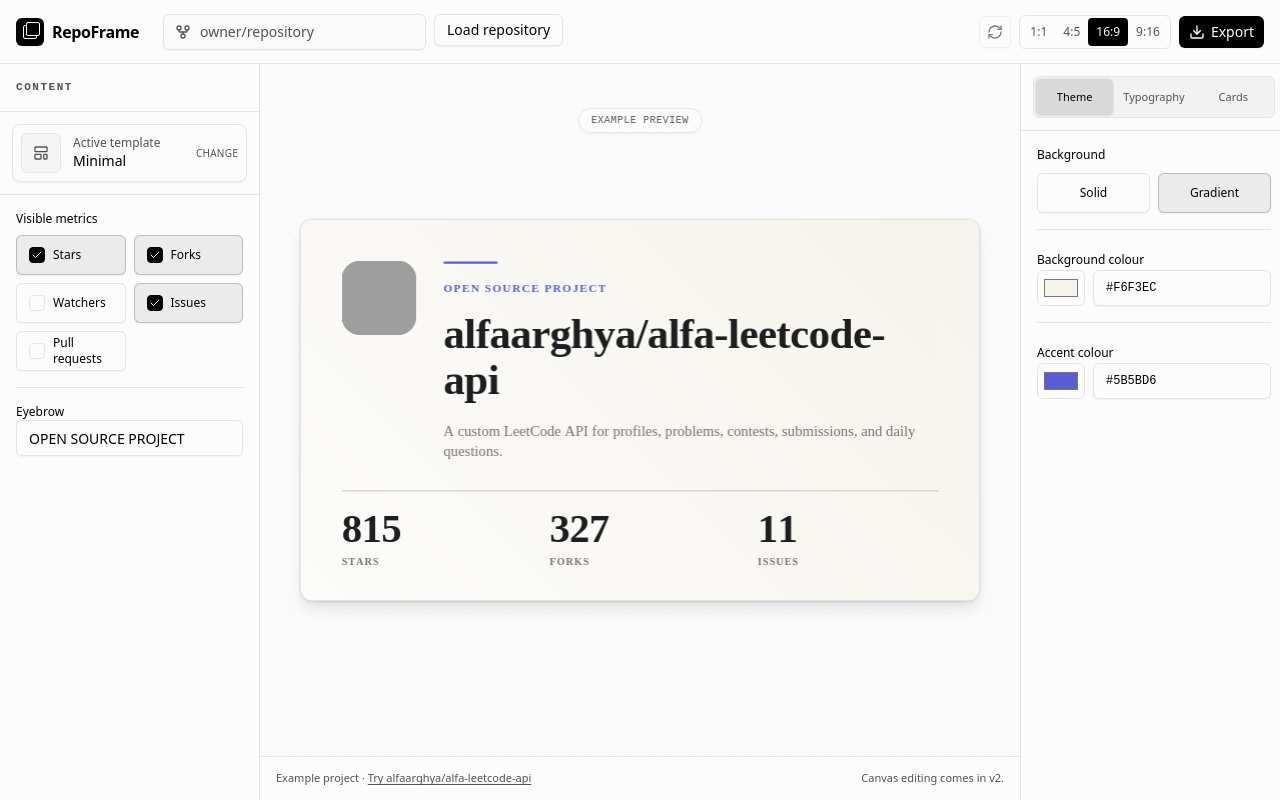
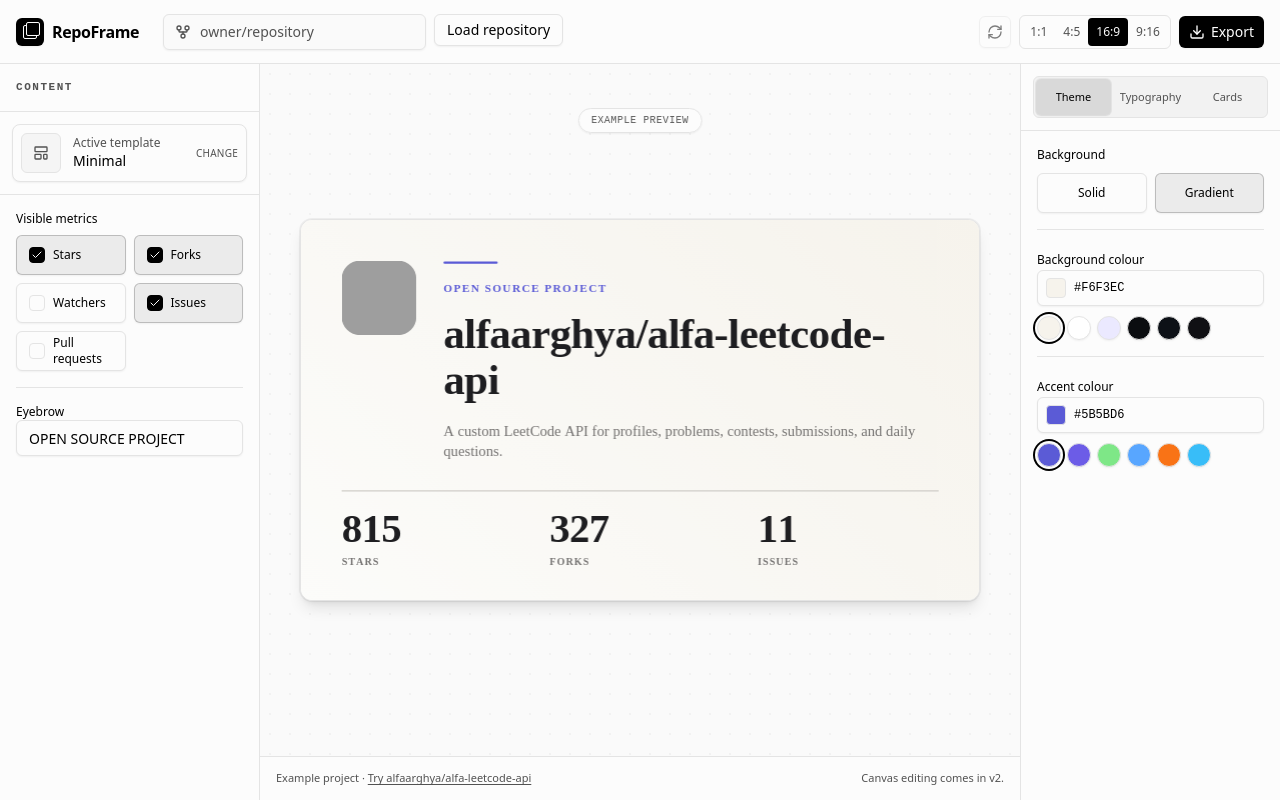
Before and after one commit to orbitsLab/repoframe, a Next.js app: page /app in a window 1280 px wide. Built offline with nearby package versions, Linux system fonts and the light colour scheme; a web font is replaced by a local one.

Commit message:
feat: replace the native colour input with a hsv picker

```diff
--- a/src/components/editor/settingControl.tsx
+++ b/src/components/editor/settingControl.tsx
@@ -1,7 +1,9 @@
 'use client';
 
 import { Check } from 'lucide-react';
-import { useEffect, useState } from 'react';
+
+import { ColorPicker } from '@/components/ui/color-picker';
+import { cn } from '@/lib/utils';
 
 import type { SettingField } from '@/types/template';
 
@@ -162,49 +164,68 @@
   );
 }
 
+/** Preset colours drawn from the palettes the templates already ship with. */
+const swatches: Record<string, string[]> = {
+  backgroundColor: [
+    '#f6f3ec',
+    '#ffffff',
+    '#ebe9ff',
+    '#0b0d10',
+    '#0d1117',
+    '#101014',
+  ],
+  accentColor: [
+    '#5b5bd6',
+    '#6c5ce7',
+    '#7ee787',
+    '#58a6ff',
+    '#f97316',
+    '#38bdf8',
+  ],
+};
+
+/**
+ * Renders a color picker and any presets registered for the setting.
+ *
+ * @param props - Color setting schema, current value, and change callback.
+ */
 function ColorControl({ field, value, onChange }: SettingControlProps) {
   const id = `setting-${field.key}`;
   const color =
     typeof value === 'string' && /^#[0-9a-f]{6}$/i.test(value)
-      ? value
+      ? value.toLowerCase()
       : '#000000';
-  const [draft, setDraft] = useState(color);
-
-  useEffect(() => {
-    setDraft(color);
-  }, [color]);
-
-  function updateDraft(nextValue: string) {
-    setDraft(nextValue);
-    if (/^#[0-9a-f]{6}$/i.test(nextValue)) {
-      onChange(nextValue);
-    }
-  }
+  const presets = swatches[field.key] ?? [];
 
   return (
     <div className="space-y-2">
-      <label className="text-xs font-medium" htmlFor={`${id}-text`}>
+      <span className="text-xs font-medium" id={`${id}-label`}>
         {field.label}
-      </label>
-      <div className="flex gap-2">
-        <input
-          id={`${id}-color`}
-          type="color"
-          className="h-9 w-12 cursor-pointer rounded-md border bg-background p-1"
-          value={color}
-          onChange={(event) => updateDraft(event.target.value)}
-          aria-label={`${field.label} colour picker`}
-        />
-        <input
-          id={`${id}-text`}
-          className="h-9 min-w-0 flex-1 rounded-md border bg-background px-3 font-mono text-xs uppercase shadow-xs outline-none focus-visible:ring-2 focus-visible:ring-ring"
-          value={draft}
-          onChange={(event) => updateDraft(event.target.value)}
-          maxLength={7}
-          pattern="#[0-9a-fA-F]{6}"
-          aria-invalid={!/^#[0-9a-f]{6}$/i.test(draft)}
-        />
-      </div>
+      </span>
+      <ColorPicker
+        color={color}
+        onChange={onChange}
+        labelledBy={`${id}-label`}
+      />
+      {presets.length > 0 ? (
+        <div className="flex flex-wrap gap-1.5 pt-0.5">
+          {presets.map((preset) => (
+            <button
+              key={preset}
+              type="button"
+              className={cn(
+                'size-6 rounded-full border shadow-xs outline-none transition-transform hover:scale-110 focus-visible:ring-2 focus-visible:ring-ring',
+                preset === color &&
+                  'ring-2 ring-foreground ring-offset-2 ring-offset-sidebar',
+              )}
+              style={{ backgroundColor: preset }}
+              onClick={() => onChange(preset)}
+              aria-label={`Use ${preset}`}
+              aria-pressed={preset === color}
+            />
+          ))}
+        </div>
+      ) : null}
     </div>
   );
 }
--- /dev/null
+++ b/src/components/ui/color-picker.tsx
@@ -0,0 +1,259 @@
+'use client';
+
+import { Popover } from 'radix-ui';
+import {
+  type PointerEvent as ReactPointerEvent,
+  useEffect,
+  useState,
+} from 'react';
+
+import { cn } from '@/lib/utils';
+
+type ColorPickerProps = {
+  color: string;
+  onChange(color: string): void;
+  labelledBy: string;
+  className?: string;
+};
+
+const hexPattern = /^#[0-9a-f]{6}$/i;
+
+/**
+ * Converts HSV components to 8-bit RGB channels.
+ *
+ * @param hue - Hue in degrees, from 0 to 360.
+ * @param saturation - Saturation from 0 to 1.
+ * @param value - Brightness from 0 to 1.
+ * @returns Red, green, and blue channels.
+ */
+function hsvToRgb(
+  hue: number,
+  saturation: number,
+  value: number,
+): [number, number, number] {
+  const channel = (offset: number) => {
+    const position = (offset + hue / 60) % 6;
+    const shade = Math.max(0, Math.min(position, 4 - position, 1));
+    return Math.round(255 * (value - value * saturation * shade));
+  };
+
+  return [channel(5), channel(3), channel(1)];
+}
+
+/**
+ * Converts 8-bit RGB channels to HSV components.
+ *
+ * @param channels - Red, green, and blue channels.
+ * @returns Hue in degrees, saturation, and brightness.
+ */
+function rgbToHsv([red, green, blue]: [number, number, number]) {
+  const max = Math.max(red, green, blue);
+  const min = Math.min(red, green, blue);
+  const span = max - min;
+  let hue = 0;
+
+  if (span !== 0) {
+    if (max === red) {
+      hue = ((green - blue) / span + (green < blue ? 6 : 0)) * 60;
+    } else if (max === green) {
+      hue = ((blue - red) / span + 2) * 60;
+    } else {
+      hue = ((red - green) / span + 4) * 60;
+    }
+  }
+
+  return [hue, max === 0 ? 0 : span / max, max / 255] as const;
+}
+
+/**
+ * Splits a six-digit hex color into 8-bit channels.
+ *
+ * @param hex - Six-digit hex color including the leading hash.
+ * @returns Red, green, and blue channels.
+ */
+function hexToRgb(hex: string): [number, number, number] {
+  return [
+    Number.parseInt(hex.slice(1, 3), 16),
+    Number.parseInt(hex.slice(3, 5), 16),
+    Number.parseInt(hex.slice(5, 7), 16),
+  ];
+}
+
+/**
+ * Joins 8-bit channels into a six-digit hex color.
+ *
+ * @param channels - Red, green, and blue channels.
+ * @returns Lowercase hex color including the leading hash.
+ */
+function rgbToHex(channels: [number, number, number]) {
+  return `#${channels.map((channel) => channel.toString(16).padStart(2, '0')).join('')}`;
+}
+
+/**
+ * Follows a pointer across an element and reports its position as a fraction
+ * of the element's size until the pointer is released.
+ *
+ * @param event - Pointer event that started the drag.
+ * @param onMove - Receives horizontal and vertical positions from 0 to 1.
+ */
+function trackDrag(
+  event: ReactPointerEvent<HTMLElement>,
+  onMove: (x: number, y: number) => void,
+) {
+  const element = event.currentTarget;
+  const read = (point: { clientX: number; clientY: number }) => {
+    const rect = element.getBoundingClientRect();
+    onMove(
+      Math.max(0, Math.min(1, (point.clientX - rect.left) / rect.width)),
+      Math.max(0, Math.min(1, (point.clientY - rect.top) / rect.height)),
+    );
+  };
+
+  const move = (moveEvent: PointerEvent) => read(moveEvent);
+  const stop = () => {
+    window.removeEventListener('pointermove', move);
+    window.removeEventListener('pointerup', stop);
+  };
+
+  event.preventDefault();
+  read(event.nativeEvent);
+  window.addEventListener('pointermove', move);
+  window.addEventListener('pointerup', stop);
+}
+
+/**
+ * Hex color picker with a saturation field, hue slider, and channel inputs.
+ *
+ * @param props - Current hex color, change callback, and the id of its label.
+ */
+function ColorPicker({
+  color,
+  onChange,
+  labelledBy,
+  className,
+}: ColorPickerProps) {
+  const hex = hexPattern.test(color) ? color.toLowerCase() : '#000000';
+  const rgb = hexToRgb(hex);
+  const [hue, saturation, value] = rgbToHsv(rgb);
+  const hueHex = rgbToHex(hsvToRgb(hue, 1, 1));
+  const [draft, setDraft] = useState(hex);
+
+  useEffect(() => {
+    setDraft(hex);
+  }, [hex]);
+
+  function commitHsv(
+    nextHue: number,
+    nextSaturation: number,
+    nextValue: number,
+  ) {
+    onChange(rgbToHex(hsvToRgb(nextHue, nextSaturation, nextValue)));
+  }
+
+  function commitChannel(index: number, channel: number) {
+    const next: [number, number, number] = [...rgb];
+    next[index] = Math.max(0, Math.min(255, Math.trunc(channel) || 0));
+    onChange(rgbToHex(next));
+  }
+
+  function commitDraft(next: string) {
+    setDraft(next);
+    if (hexPattern.test(next)) {
+      onChange(next.toLowerCase());
+    }
+  }
+
+  return (
+    <Popover.Root>
+      <Popover.Trigger asChild>
+        <button
+          type="button"
+          aria-labelledby={labelledBy}
+          className={cn(
+            'flex h-9 w-full items-center gap-2 rounded-md border bg-background px-2 shadow-xs outline-none transition-colors hover:bg-accent/50 focus-visible:ring-2 focus-visible:ring-ring',
+            className,
+          )}
+        >
+          <span
+            className="size-5 shrink-0 rounded border"
+            style={{ backgroundColor: hex }}
+          />
+          <span className="font-mono text-xs uppercase">{hex}</span>
+        </button>
+      </Popover.Trigger>
+      <Popover.Portal>
+        <Popover.Content
+          align="start"
+          sideOffset={8}
+          className="z-50 w-64 space-y-3 rounded-md border bg-popover p-3 text-popover-foreground shadow-md"
+        >
+          <div
+            className="relative h-36 w-full cursor-crosshair rounded"
+            style={{
+              background: `linear-gradient(to bottom, transparent, #000), linear-gradient(to right, #fff, ${hueHex})`,
+            }}
+            onPointerDown={(event) =>
+              trackDrag(event, (x, y) => commitHsv(hue, x, 1 - y))
+            }
+          >
+            <span
+              className="pointer-events-none absolute size-4 -translate-x-1/2 -translate-y-1/2 rounded-full border-2 border-white shadow-md"
+              style={{
+                left: `${saturation * 100}%`,
+                top: `${(1 - value) * 100}%`,
+                backgroundColor: hex,
+              }}
+            />
+          </div>
+          <div
+            className="relative h-3 w-full cursor-pointer rounded-full"
+            style={{
+              background:
+                'linear-gradient(to right, #f00, #ff0, #0f0, #0ff, #00f, #f0f, #f00)',
+            }}
+            onPointerDown={(event) =>
+              trackDrag(event, (x) => commitHsv(x * 360, saturation, value))
+            }
+          >
+            <span
+              className="pointer-events-none absolute top-1/2 size-4 -translate-x-1/2 -translate-y-1/2 rounded-full border-2 border-white shadow-md"
+              style={{ left: `${(hue / 360) * 100}%`, backgroundColor: hueHex }}
+            />
+          </div>
+          <input
+            className="h-8 w-full rounded-md border bg-background px-2 font-mono text-xs uppercase shadow-xs outline-none focus-visible:ring-2 focus-visible:ring-ring"
+            value={draft}
+            onChange={(event) => commitDraft(event.target.value)}
+            onBlur={() => setDraft(hex)}
+            maxLength={7}
+            aria-label="Hex value"
+            aria-invalid={!hexPattern.test(draft)}
+          />
+          <div className="grid grid-cols-3 gap-2">
+            {(['R', 'G', 'B'] as const).map((name, index) => (
+              <label
+                key={name}
+                className="flex items-center gap-1.5 text-[10px] font-medium text-muted-foreground"
+              >
+                {name}
+                <input
+                  type="number"
+                  min={0}
+                  max={255}
+                  step={1}
+                  value={rgb[index]}
+                  onChange={(event) =>
+                    commitChannel(index, Number(event.target.value))
+                  }
+                  className="h-8 w-full min-w-0 rounded-md border bg-background px-1.5 text-center font-mono text-xs text-foreground shadow-xs outline-none focus-visible:ring-2 focus-visible:ring-ring"
+                />
+              </label>
+            ))}
+          </div>
+        </Popover.Content>
+      </Popover.Portal>
+    </Popover.Root>
+  );
+}
+
+export { ColorPicker };
```
